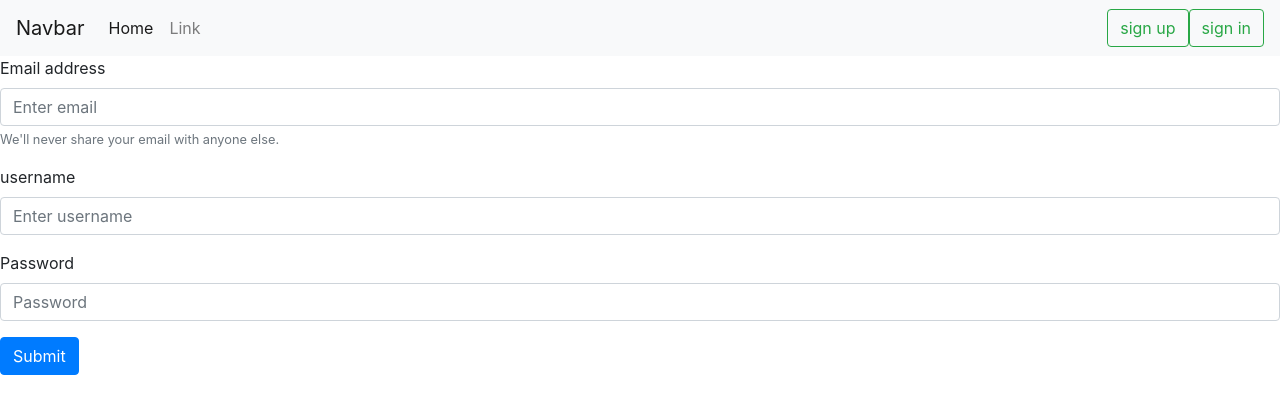
After one commit to Yash12169/todo-django-backend, a Django app: page /sign-up/ in a window 1280 px wide. The commit adds this page. Shown: the top 414 px of the page. Run offline with Django 4.2, Linux system fonts and the light colour scheme.

Commit message:
signin/signup

```diff
--- a/todo_app/templates/base.html
+++ b/todo_app/templates/base.html
@@ -27,10 +27,50 @@
     ></script>
   </head>
   <body>
+    <!-- navbar -->
+    <nav class="navbar navbar-expand-lg navbar-light bg-light">
+      <a class="navbar-brand" href="#">Navbar</a>
+      <button
+        class="navbar-toggler"
+        type="button"
+        data-toggle="collapse"
+        data-target="#navbarSupportedContent"
+        aria-controls="navbarSupportedContent"
+        aria-expanded="false"
+        aria-label="Toggle navigation"
+      >
+        <span class="navbar-toggler-icon"></span>
+      </button>
 
+      <div class="collapse navbar-collapse" id="navbarSupportedContent">
+        <ul class="navbar-nav mr-auto">
+          <li class="nav-item active">
+            <a class="nav-link" href="#"
+              >Home <span class="sr-only">(current)</span></a
+            >
+          </li>
+          <li class="nav-item">
+            <a class="nav-link" href="#">Link</a>
+          </li>
+        </ul>
+        <form class="form-inline my-2 my-lg-0">
+          {% if request.user.is_authenticated %}
+          <a class="btn btn-outline-success my-2 my-sm-0" type="submit" href="">
+            Log out
+          </a>
+          {% else %}
+          <a class="btn btn-outline-success my-2 my-sm-0" type="submit" href="/sign-up">
+            sign up
+          </a>
+          <a class="btn btn-outline-success my-2 my-sm-0" type="submit" href="/sign-in">
+            sign in
+          </a>
 
+          {% endif %}
+        </form>
+      </div>
+    </nav>
 
-
-
+    {% block content %} {% endblock content %}
   </body>
 </html>
--- /dev/null
+++ b/todo_app/templates/index.html
@@ -0,0 +1,5 @@
+{% extends 'base.html' %}
+
+{% block content %}
+
+{% endblock content %}
--- /dev/null
+++ b/todo_app/templates/signup.html
@@ -0,0 +1,40 @@
+{% extends 'base.html' %} {% block content %}
+<form>
+  <div class="form-group">
+    <label for="email">Email address</label>
+    <input
+      type="email"
+      class="form-control"
+      id="email"
+      aria-describedby="emailHelp"
+      name="email"
+      placeholder="Enter email"
+    />
+    <small id="emailHelp" class="form-text text-muted"
+      >We'll never share your email with anyone else.</small
+    >
+  </div>
+  <div class="form-group">
+    <label for="username">username</label>
+    <input
+      type="text"
+      class="form-control"
+      id="username"
+      aria-describedby="emailHelp"
+      name="username"
+      placeholder="Enter username"
+    />
+  </div>
+  <div class="form-group">
+    <label for="password">Password</label>
+    <input
+      type="password"
+      class="form-control"
+      id="password"
+      name="password"
+      placeholder="Password"
+    />
+  </div>
+  <button type="submit" class="btn btn-primary">Submit</button>
+</form>
+{% endblock content %}
--- a/todo_app/urls.py
+++ b/todo_app/urls.py
@@ -1,7 +1,9 @@
 from django.contrib import admin
 from django.urls import path,include
-from todo_app.views import index_view
+from todo_app.views import index_view,sign_up_view,sign_in_view
 
 urlpatterns = [
     path('',index_view,name='index'),
+    path('sign-up/',sign_up_view,name='sign_up'),
+    path('sign-in/',sign_in_view,name='sign_in'),
 ]
--- a/todo_app/views.py
+++ b/todo_app/views.py
@@ -1,4 +1,13 @@
 from django.shortcuts import render,HttpResponse
 # Create your views here.
 def index_view(request):
-    pass
+    user=request.user
+    return render(request,'index.html')
+
+
+def sign_up_view(request):
+    return render(request,'signup.html')
+
+
+def sign_in_view(request):
+    return render(request,'signin.html')
```
Also changed, not shown: todo_app/templates/signin.html (added, +29 -0 lines), db.sqlite3.
